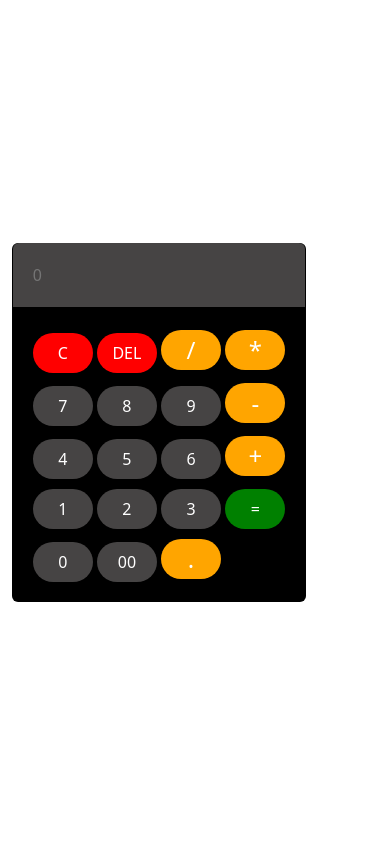
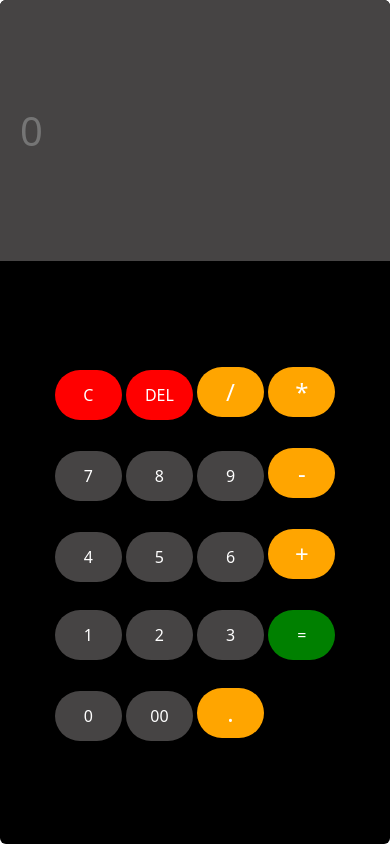
Before and after one commit to WeMoren/jscalculator, a website: page index.html in a window 390 px wide. Drawn offline with nearby package versions, Linux system fonts and the light colour scheme.

Commit message:
add media queries

```diff
--- a/index.html
+++ b/index.html
@@ -12,7 +12,7 @@
 
 </head>
 <body>
-    <div class="container">
+    <div class="container  d-flex align-items-center justify-content-center hv-100">
    <div id="calculator">
 
     <input id="display" placeholder="0" readonly>
--- a/styles.css
+++ b/styles.css
@@ -6,12 +6,13 @@
 
 body{
 
-    display:flex;
-    align-items: center;
-    justify-content: center;
-    height: 100vh;
+    display:flex !important;
+    align-items: center !important;
+    justify-content: center !important;
+    height: 100vh !important;
+    width: 100vw;
     background-color: hsl(0, 0%, 50%);
-    overflow-x: ;
+
 }
 
 #calculator{
@@ -86,3 +87,53 @@ button:active{
 .equals:active{
     background-color: rgb(2, 190, 2);
 }
+
+@media(max-width:640px){
+    #calculator{
+        width:100vw;
+        height:100vh;
+    }
+
+    #display{
+        height: 100%;
+        width: 100vw;
+        font-size: 2.5rem;
+    }
+
+     button{
+        width: 90px;
+        height: 67px;
+        font-size: 1.5rem;
+    }
+
+    .buttons{
+        display:grid;
+        gap: 20px;
+        margin: auto;
+        align-items: center;
+        justify-content: center;
+      }
+}
+
+@media(max-width:420px){
+    .buttons{
+      display:grid;
+      gap: 28px;
+      margin: auto;
+      align-items: center;
+      justify-content: center;
+    }
+
+    button{
+        width: 67px;
+        height: 50px;
+
+    }
+}
+
+@media(max-width:){
+    button{
+        /* width:16px; */
+        height: 16px;
+    }
+}
```
